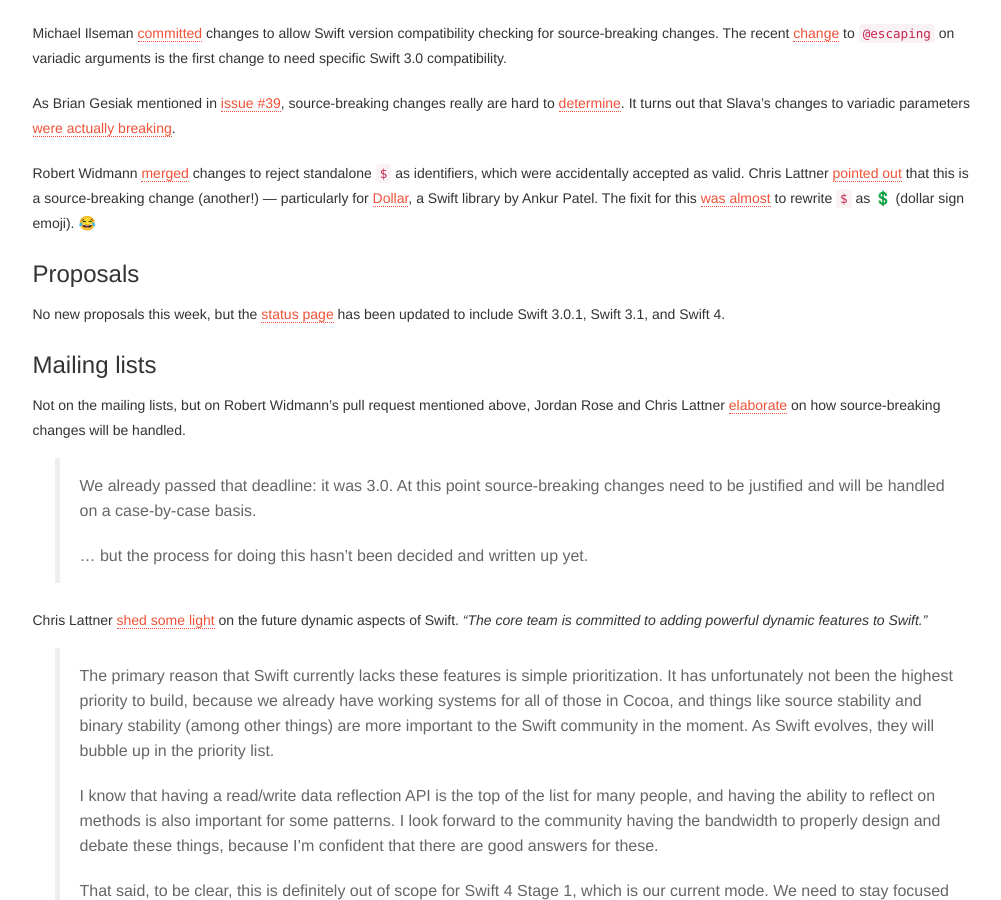
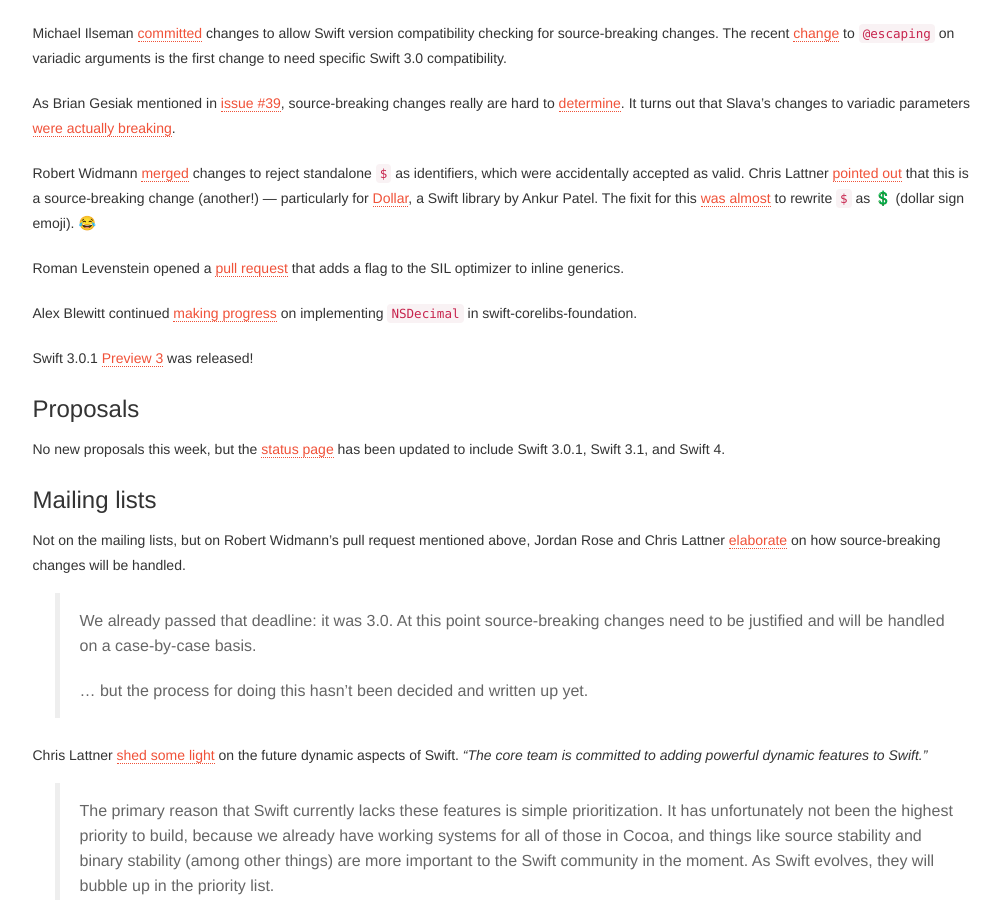
Before and after one commit to SwiftWeekly/swiftweekly.github.io, a Jekyll site: the page built from _posts/2016-10-13-issue-42.md, in a window 1280 px wide and 900 px high, scrolled down 992 px. Shown: the whole window, without its empty margins (135-1136 px from the left). Built offline with Jekyll 4.4.1, drawn with Linux system fonts in a browser that asks for light colours; nearby versions of some CDN libraries.

Commit message:
[42] add a few more commits

```diff
--- a/_posts/2016-10-13-issue-42.md
+++ b/_posts/2016-10-13-issue-42.md
@@ -31,6 +31,12 @@
 
 Robert Widmann [merged](https://github.com/apple/swift/pull/3901) changes to reject standalone `$` as identifiers, which were accidentally accepted as valid. Chris Lattner [pointed out](https://github.com/apple/swift/pull/3901#issuecomment-253119293) that this is a source-breaking change (another!) &mdash; particularly for [Dollar](https://github.com/ankurp/Dollar), a Swift library by Ankur Patel. The fixit for this [was almost](https://github.com/apple/swift/pull/3901#issuecomment-253119293) to rewrite `$` as 💲 (dollar sign emoji). 😂
 
+Roman Levenstein opened a [pull request](https://github.com/apple/swift/pull/5265) that adds a flag to the SIL optimizer to inline generics.
+
+Alex Blewitt continued [making progress](https://github.com/apple/swift-corelibs-foundation/pull/659) on implementing `NSDecimal` in swift-corelibs-foundation.
+
+Swift 3.0.1 [Preview 3](https://github.com/apple/swift/releases/tag/swift-3.0.1-PREVIEW-3) was released!
+
 ### Proposals
 
 No new proposals this week, but the [status page](http://apple.github.io/swift-evolution/) has been updated to include Swift 3.0.1, Swift 3.1, and Swift 4.
```
